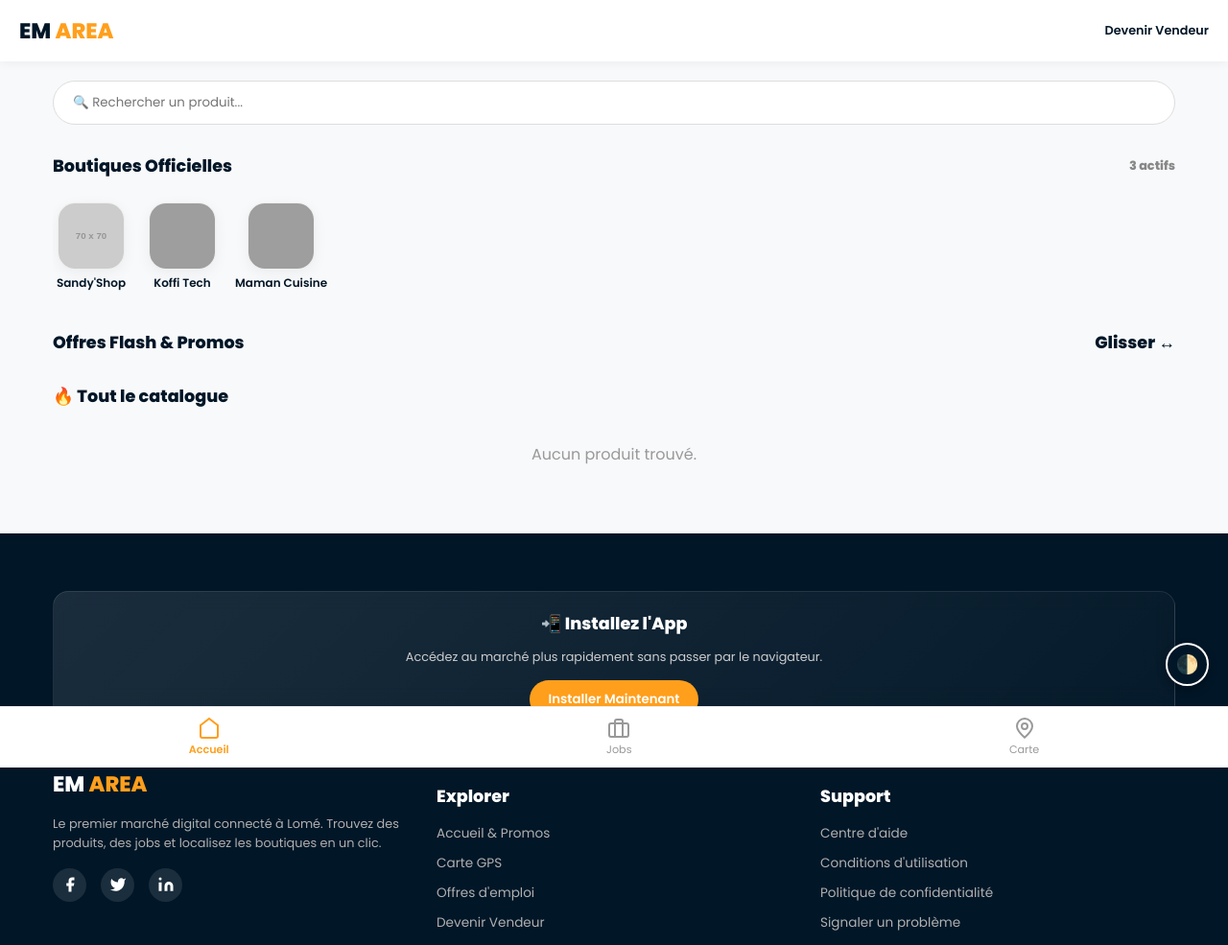
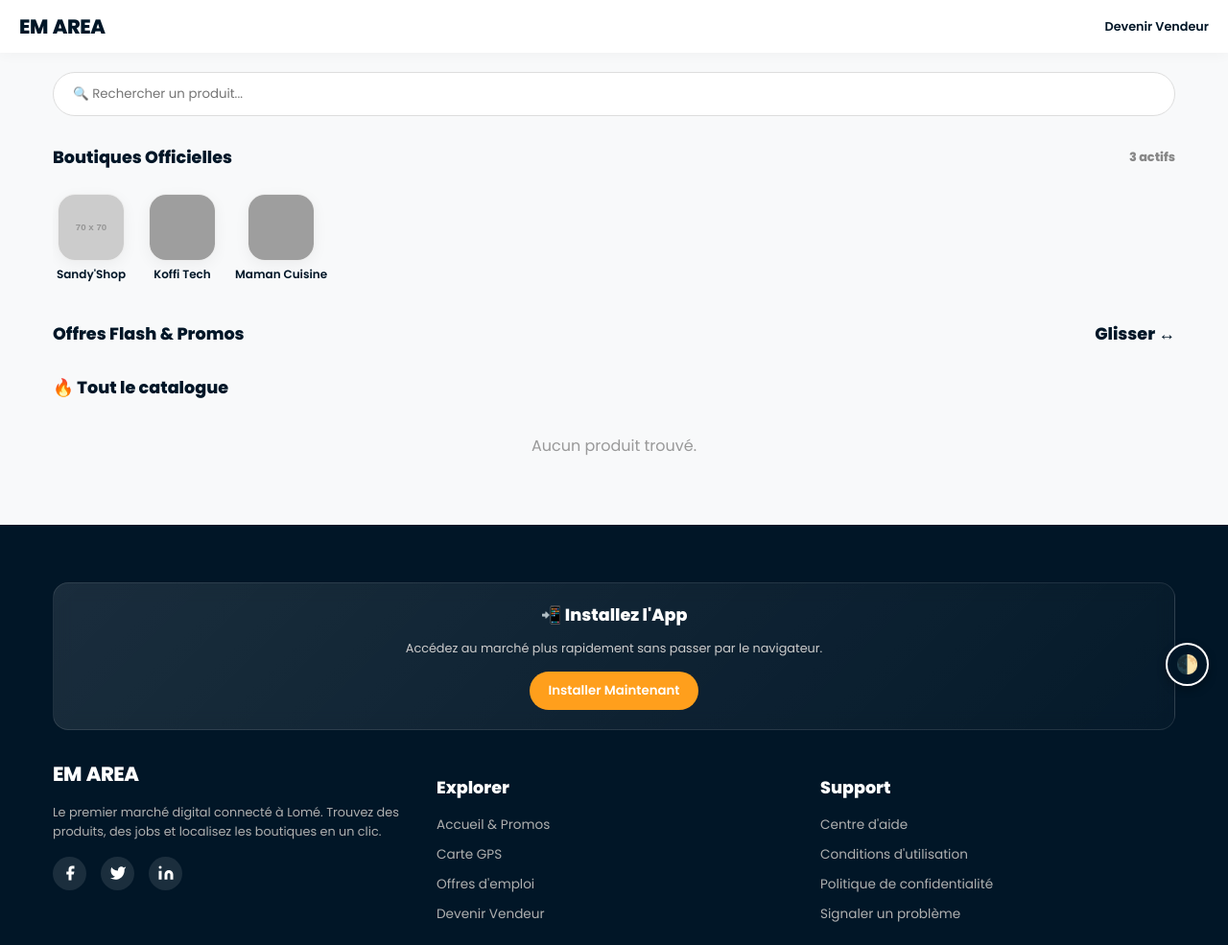
Before and after one commit to Urbain7/EMAREA, a plain HTML site: page index.html in a window 1280 px wide. Shown: the top 985 px of the page at 96% size. Drawn offline with nearby package versions, Linux system fonts and the light colour scheme; no server answers; grey boxes are pictures that could not be loaded; placeholder pictures from the web are drawn by us.

Commit message:
Update style.css

```diff
--- a/style.css
+++ b/style.css
@@ -29,31 +29,59 @@ button, input { font-family: 'Poppins', sans-serif; }
 /* ========================================= */
 /* 2. HEADER & NAVIGATION                    */
 /* ========================================= */
+/* ========================================= */
+/* HEADER MODERNE (Glassmorphism)            */
+/* ========================================= */
 .app-header {
-    background: var(--white);
-    position: sticky; top: 0; z-index: 1000;
-    padding: 15px 20px;
-    box-shadow: 0 2px 10px rgba(0,0,0,0.05);
-    display: flex; justify-content: space-between; align-items: center;
+    background: rgba(255, 255, 255, 0.95); /* Très légèrement transparent */
+    backdrop-filter: blur(10px); /* Effet de flou derrière */
+    -webkit-backdrop-filter: blur(10px); /* Pour iPhone */
+    position: sticky;
+    top: 0;
+    z-index: 1000;
+    padding: 12px 20px;
+    box-shadow: 0 1px 15px rgba(0,0,0,0.04); /* Ombre plus douce */
+    display: flex;
+    justify-content: space-between;
+    align-items: center;
     transition: background 0.3s;
 }
-.logo { font-size: 1.4rem; font-weight: 800; color: var(--dark); }
-.logo span { color: var(--primary); }
 
-/* Menu du Bas (App Style) */
-.bottom-nav {
-    position: fixed; bottom: 0; left: 0; width: 100%;
-    background: var(--white); border-top: 1px solid #eee;
-    display: flex; justify-content: space-around; padding: 10px 0;
-    z-index: 2000;
-    transition: background 0.3s, border 0.3s;
+/* Ajustement Logo */
+.logo {
+    font-size: 1.3rem;
+    font-weight: 800;
+    color: var(--dark);
+    letter-spacing: -0.5px;
+    display: flex;
+    align-items: center;
+    gap: 5px;
 }
-.nav-item {
-    display: flex; flex-direction: column; align-items: center;
-    font-size: 0.7rem; color: #999;
+
+/* Bouton icône (Cloche / User) */
+.header-icon-btn {
+    width: 40px; height: 40px;
+    border-radius: 50%;
+    background: #f4f6f8;
+    display: flex; align-items: center; justify-content: center;
+    color: var(--dark);
+    transition: 0.2s;
+    position: relative;
 }
-.nav-item.active { color: var(--primary); font-weight: 600; }
-.nav-item svg { width: 24px; height: 24px; margin-bottom: 2px; }
+.header-icon-btn:active { transform: scale(0.95); background: #eee; }
+
+/* Point rouge de notification */
+.notif-dot {
+    position: absolute; top: 8px; right: 8px;
+    width: 8px; height: 8px;
+    background: #ff4757;
+    border-radius: 50%;
+    border: 1px solid white;
+}
+
+/* Dark mode adjust */
+body.dark-mode .app-header { background: rgba(30, 30, 30, 0.95); border-bottom: 1px solid #333; box-shadow: none; }
+body.dark-mode .header-icon-btn { background: #333; color: white; }
 
 /* ========================================= */
 /* 3. COMPOSANTS UI                          */
```
